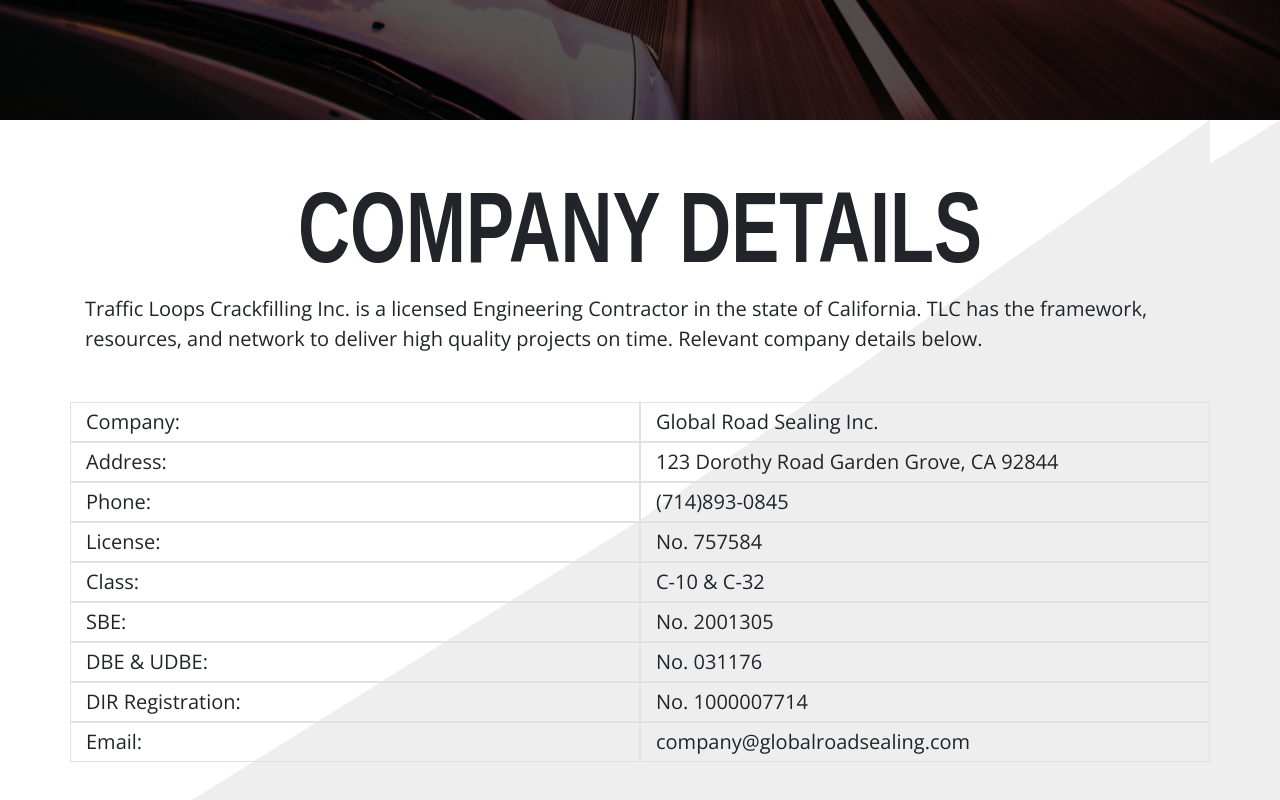
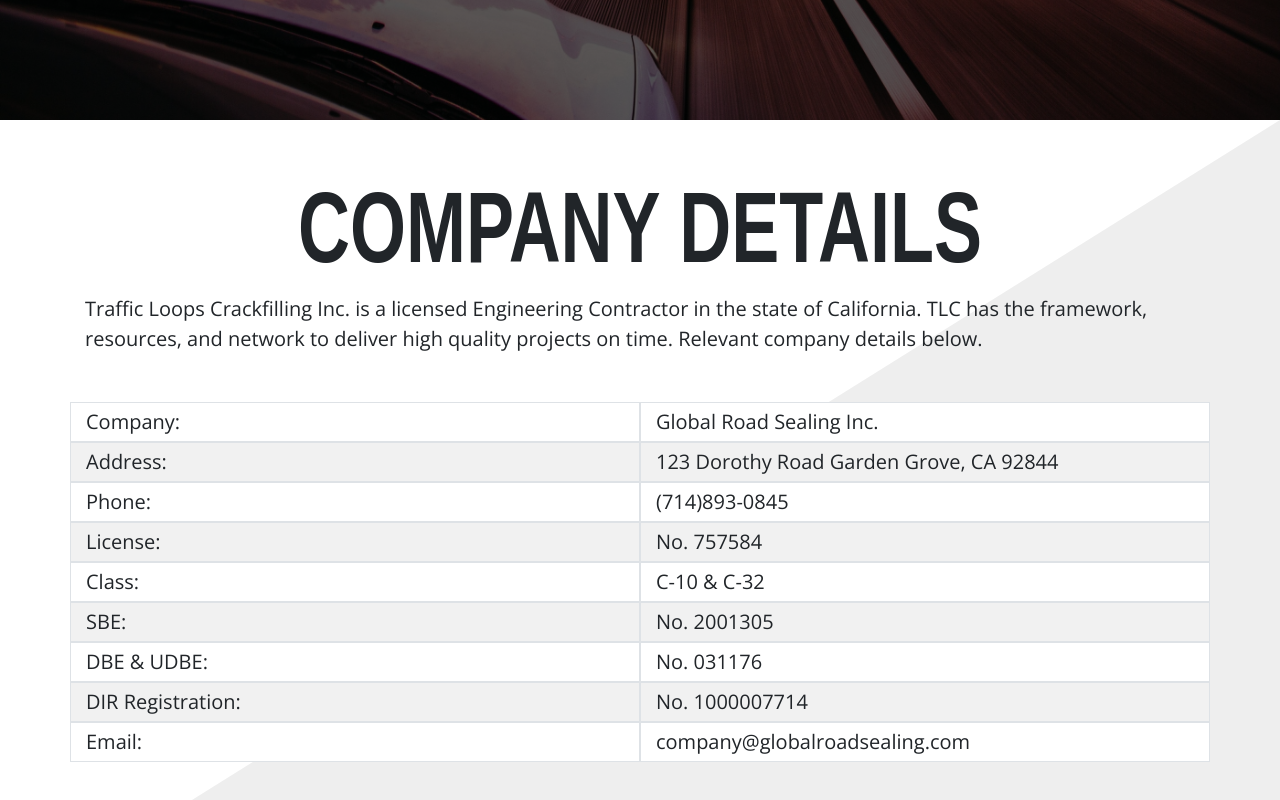
Before and after one commit to AlexanderDLe/GRSI, a React (Create React App) app in the folder client/: page /about in a window 1280 px wide. Shown: the part 680-1480 px from the top of the page. Built offline with nearby package versions, Linux system fonts and the light colour scheme; a web font is replaced by a local one.

Commit message:
About Table

```diff
--- a/client/src/App.css
+++ b/client/src/App.css
@@ -393,6 +393,13 @@
 blockquote p {
   display: inline;
 }
+/* ABOUT */
+.bg-about-white {
+  background-color: rgb(255, 255, 255);
+}
+.bg-about {
+  background-color: rgb(241, 241, 241);
+}
 /* FOOTER */
 footer {
   min-height: 350px;
--- a/client/src/components/about/About.js
+++ b/client/src/components/about/About.js
@@ -20,7 +20,7 @@
         </div>
       </div>
       <div className="page-info">
-        <Container className="conditional-padding py-5 page-info">
+        <Container className="conditional-padding py-5">
           <h1 className="py-3 GRSI-Title text-center text-black font-weight-bold">
             COMPANY DETAILS
           </h1>{' '}
@@ -32,7 +32,7 @@
           </p>
           <div className="divider TLC-DarkBG my-5" />
           <div className="conditional-padding about-table m-auto lead">
-            <Row className="">
+            <Row className="bg-about-white">
               <Col className="about-item-1 border py-1">Company:</Col>
               <Col className="border py-1">Global Road Sealing Inc.</Col>
             </Row>
@@ -42,7 +42,7 @@
                 123 Dorothy Road Garden Grove, CA 92844
               </Col>
             </Row>
-            <Row className="">
+            <Row className="bg-about-white">
               <Col className="about-item-1 border py-1">Phone:</Col>
               <Col className="border py-1">(714)893-0845</Col>
             </Row>
@@ -50,7 +50,7 @@
               <Col className="about-item-1 border py-1">License:</Col>
               <Col className="border py-1">No. 757584</Col>
             </Row>
-            <Row className="">
+            <Row className="bg-about-white">
               <Col className="about-item-1 border py-1">Class:</Col>
               <Col className="border py-1">C-10 & C-32</Col>
             </Row>
@@ -58,7 +58,7 @@
               <Col className="about-item-1 border py-1">SBE:</Col>
               <Col className="border py-1">No. 2001305</Col>
             </Row>
-            <Row className="">
+            <Row className="bg-about-white">
               <Col className="about-item-1 border py-1">DBE & UDBE:</Col>
               <Col className="border py-1">No. 031176</Col>
             </Row>
@@ -67,7 +67,7 @@
               <Col className="border py-1">No. 1000007714</Col>
             </Row>
 
-            <Row className="bg-about">
+            <Row className="bg-about-white">
               <Col className="about-item-1 border py-1">Email:</Col>
               <Col className="border py-1">company@globalroadsealing.com</Col>
             </Row>
```
